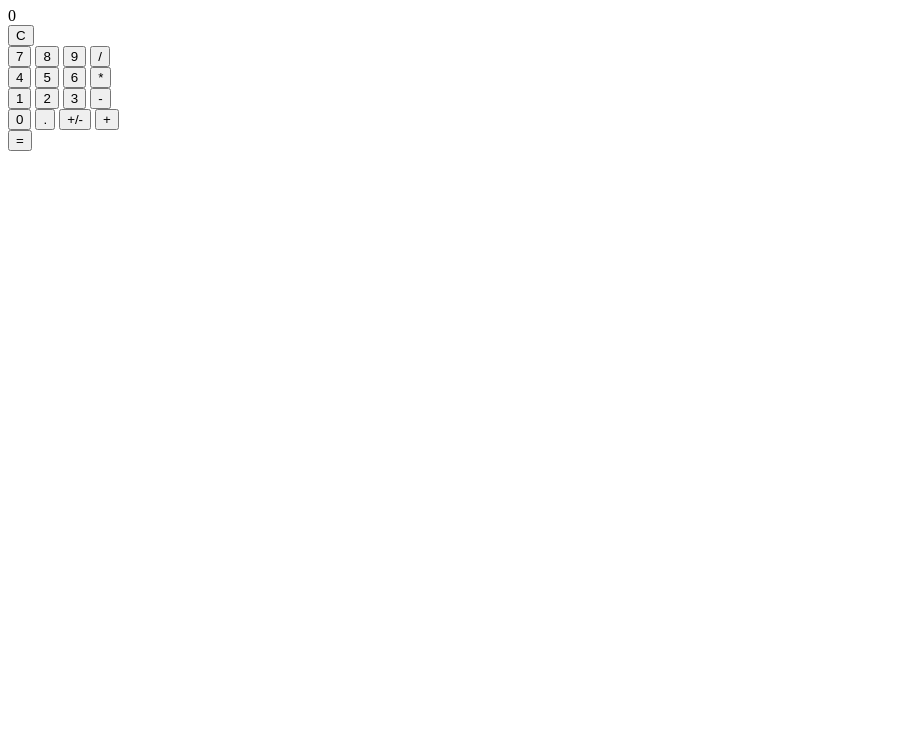
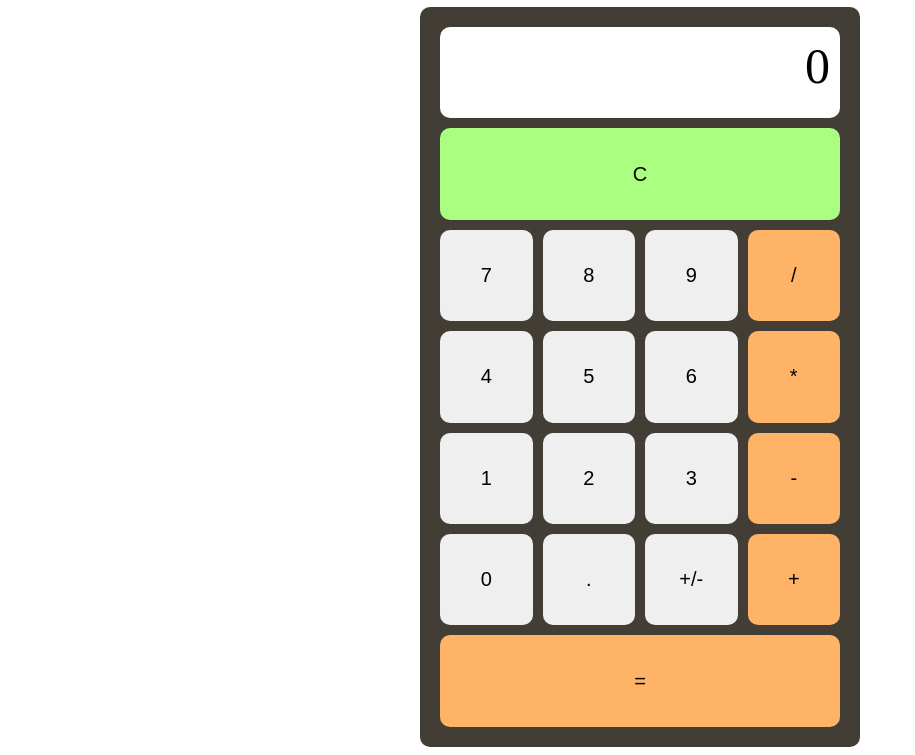
Before and after one commit to ztianyang/calculator, a plain HTML site: page index.html in a window 1280 px wide. Shown: the part 73-828 px from the top of the page, without its empty margins (0-915 px from the left). Before the commit the page ends 800 px from the top, so only its background shows below. Drawn offline with Linux system fonts and the light colour scheme.

Commit message:
Add CSS to calculator

```diff
--- a/index.html
+++ b/index.html
@@ -3,6 +3,7 @@
     <head>
         <title>Calculator</title>
         <meta charset="utf-8">
+        <link rel="stylesheet" href="./style.css">
     </head>
     <body>
         <h1>Calculator</h1>
@@ -11,34 +12,34 @@
                 <div id="output">0</div>
             </div>
             <div class="calculator-row">
-                <button>C</button>
+                <button class="clear">C</button>
             </div>
             <div class="calculator-row">
                 <button>7</button>
                 <button>8</button>
                 <button>9</button>
-                <button>/</button>
+                <button class="operator">/</button>
             </div>
             <div class="calculator-row">
                 <button>4</button>
                 <button>5</button>
                 <button>6</button>
-                <button>*</button>
+                <button class="operator">*</button>
             </div>
             <div class="calculator-row">
                 <button>1</button>
                 <button>2</button>
                 <button>3</button>
-                <button>-</button>
+                <button class="operator">-</button>
             </div>
             <div class="calculator-row">
                 <button>0</button>
                 <button>.</button>
                 <button>+/-</button>
-                <button>+</button>
+                <button class="operator">+</button>
             </div>
             <div class="calculator-row">
-                <button>=</button>
+                <button class="operator">=</button>
             </div>
         </div>
     </body>
--- /dev/null
+++ b/style.css
@@ -0,0 +1,51 @@
+h1 {
+    text-align: center;
+}
+
+#calculator {
+    width: 400px;
+    height: 700px;
+    padding: 20px;
+    display: flex;
+    flex-direction: column;
+    margin: auto;
+    gap: 10px;
+    background-color: #423E36;
+}
+
+.calculator-row {
+    flex: 1;
+    display: flex;
+    gap: 10px;
+}
+
+button {
+    border-width: 0;
+}
+
+#output, .calculator-row button {
+    flex: 1;
+}
+
+#calculator, #output, .calculator-row button {
+    border-radius: 10px;
+}
+
+.calculator-row button {
+    font-size: 20px;
+}
+
+button.operator {
+    background-color: #FFB366;
+}
+
+button.clear {
+    background-color: #AAFF80;
+}
+
+#output {
+    text-align: right;
+    background-color: white;
+    font-size: 50px;
+    padding: 10px;
+}
```
